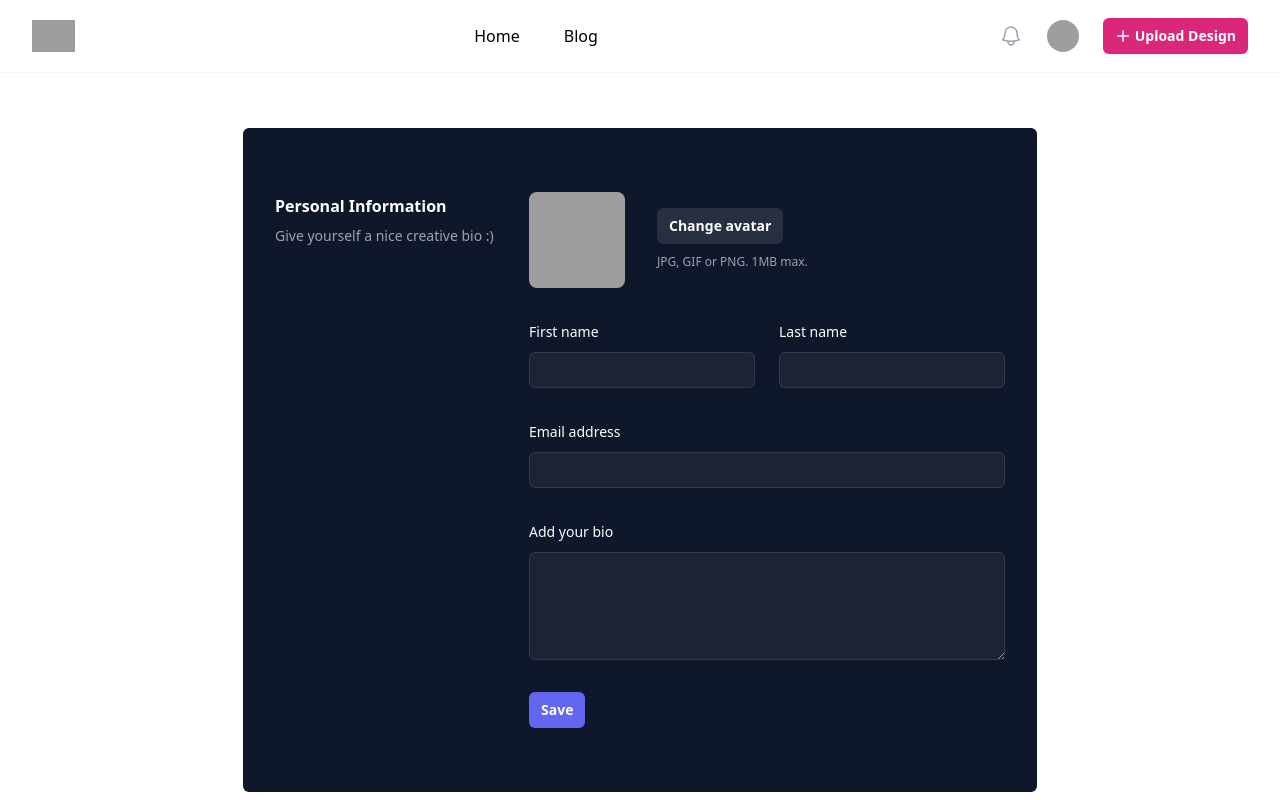
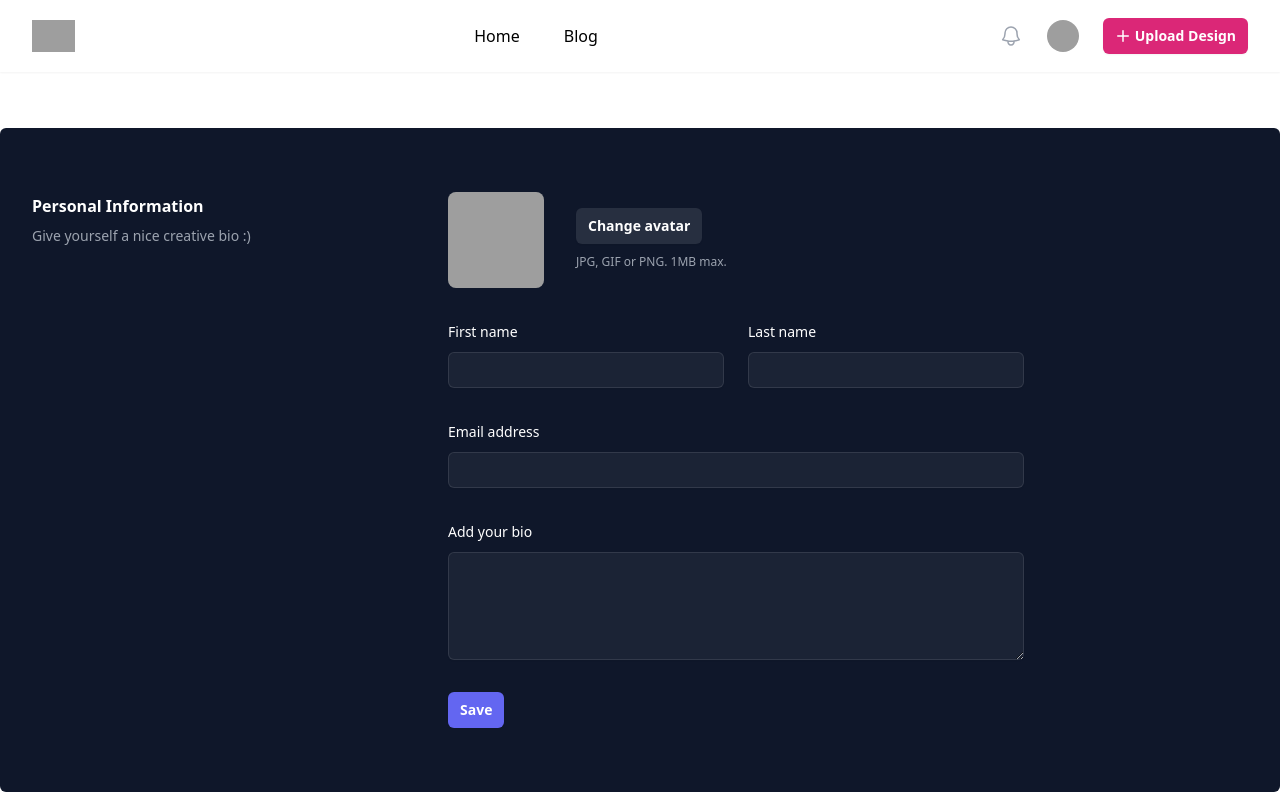
Before and after one commit to ghazi-mansoor/digifolio-frontend-app, a Next.js app: page /edit-profile in a window 1280 px wide. Shown: the top 800 px of the page. Built offline with nearby package versions, Linux system fonts and the light colour scheme; grey boxes are pictures that could not be loaded; a web font is replaced by a local one.

Commit message:
fix edit profile form width

```diff
--- a/app/features/edit-profile/components/edit-profile-form.jsx
+++ b/app/features/edit-profile/components/edit-profile-form.jsx
@@ -1,6 +1,6 @@
 export default function EditProfileForm() {
     return (
-        <div className="bg-slate-900 rounded-md grid mx-auto max-w-7xl grid-cols-1 gap-x-8 gap-y-10 px-4 py-16 sm:px-6 md:grid-cols-3 lg:px-8">
+        <div className="bg-slate-900 rounded-md grid mx-auto max-w-7xl w-full grid-cols-1 gap-x-8 gap-y-10 px-4 py-16 sm:px-6 md:grid-cols-3 lg:px-8">
             <div>
                 <h2 className="text-base font-semibold leading-7 text-white">Personal Information</h2>
                 <p className="mt-1 text-sm leading-6 text-gray-400">
```
